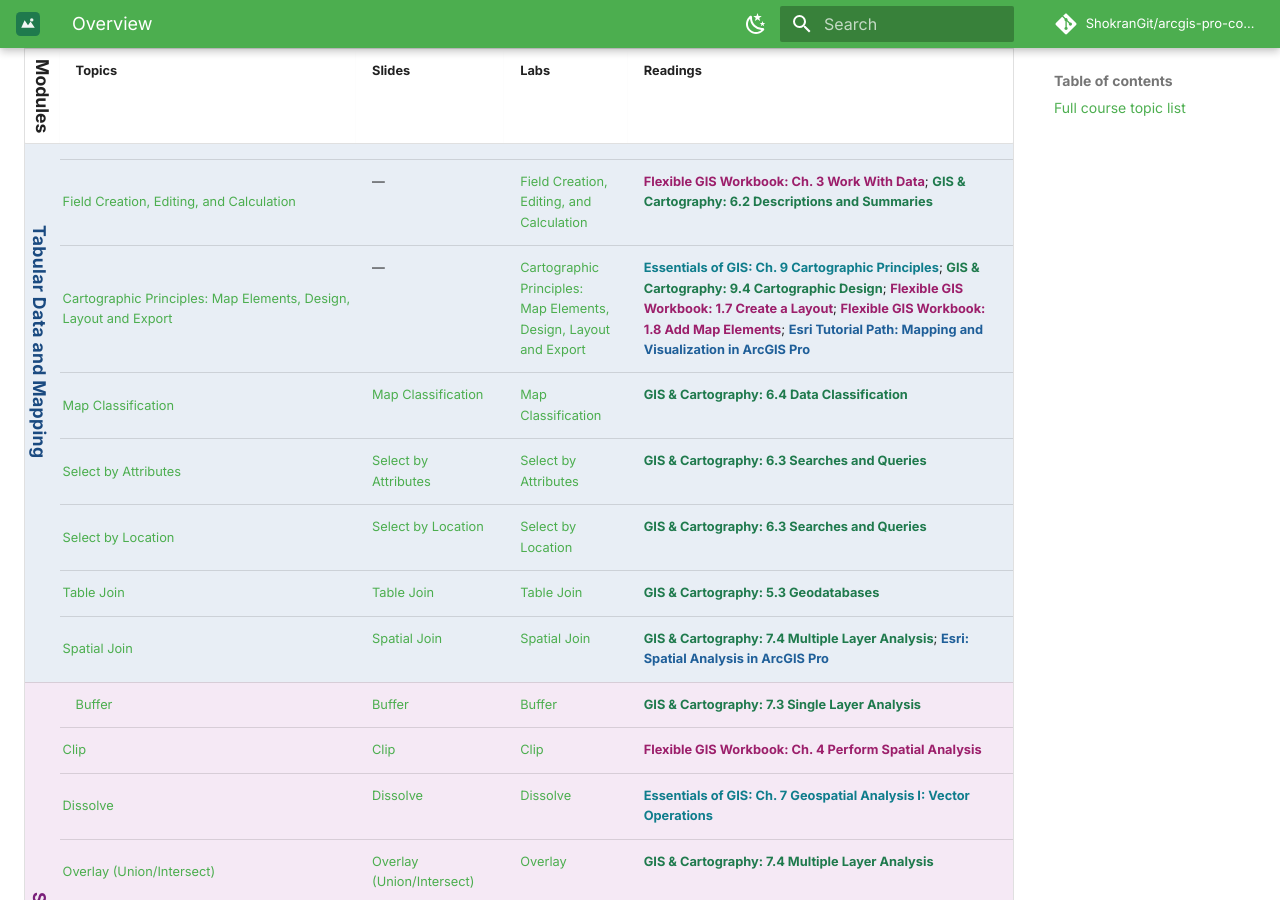
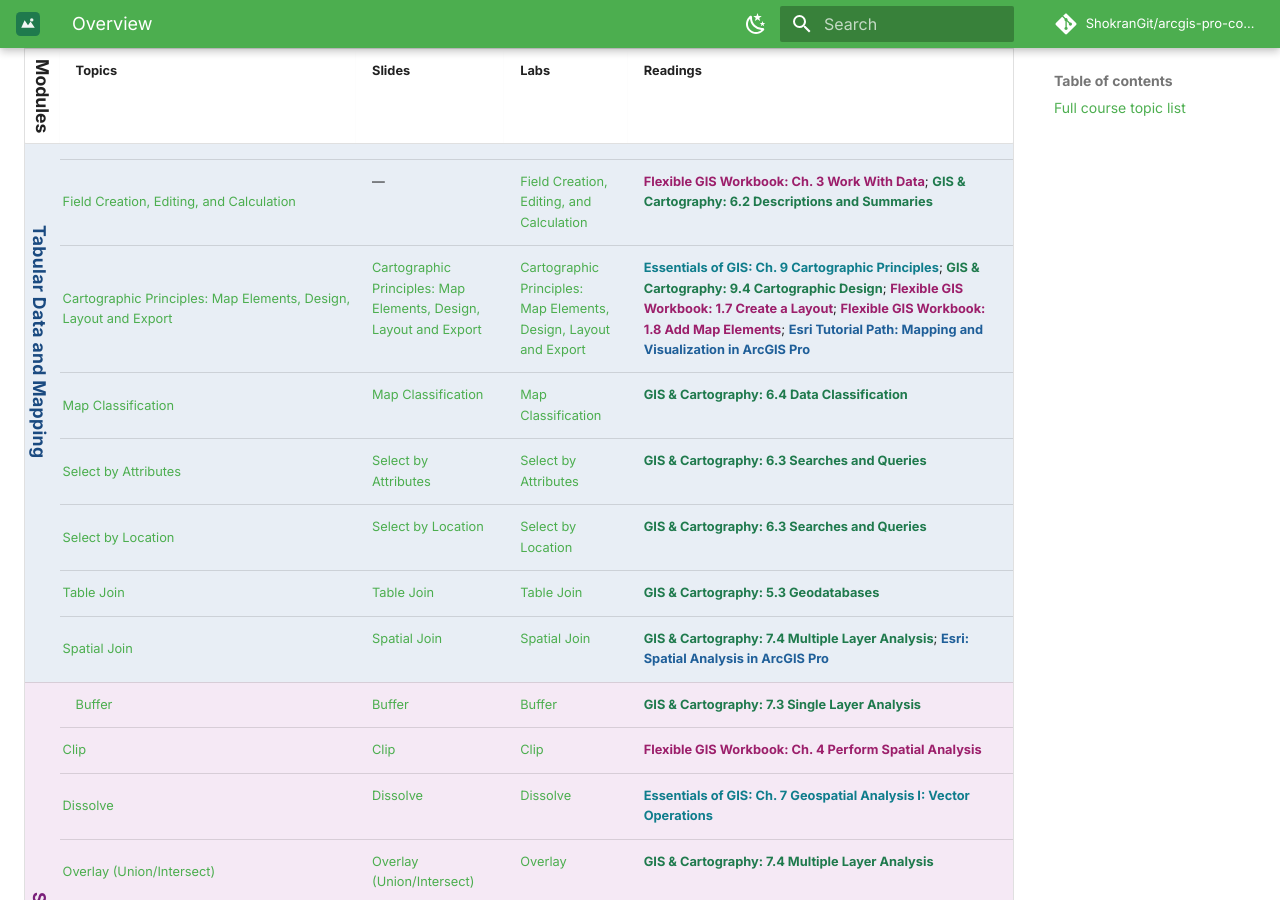
Before and after one commit to ShokranGit/arcgis-pro-course, an MkDocs documentation site: the page built from docs/lessons/index.md, in a window 1280 px wide and 900 px high, scrolled down 1431 px. Built offline with MkDocs 1.6.1 and Material for MkDocs 9.7.7, drawn with Linux system fonts in a browser that asks for light colours; comment, search, counter and statistics services are not loaded.

Commit message:
Add Cartographic Principles slides to lessons table

```diff
--- a/docs/lessons/index.md
+++ b/docs/lessons/index.md
@@ -23,7 +23,7 @@ A date-free, college-agnostic view of every topic in the course. This list isn't
 | <span id="attribute-table-and-field" class="module-badge module-tabular">Tabular Data and Mapping</span> | [Attribute Table and Field](../concepts/attribute-tables.md) | — | [Attribute Table and Field](../labs/attribute-table-and-field/) | [GIS & Cartography: 3.2 Data and Information](https://slcc.pressbooks.pub/maps/chapter/3-2/){: .src-cartography} |
 | <span class="module-badge module-tabular">Tabular Data and Mapping</span> | [CSV Table Management, and Import](03c-tabular-data-management.md) | — | [CSV Table Management, and Import](../labs/attribute-table-and-field/) | [Flexible GIS Workbook: 2.2 Create Point Features from a Table](https://mlpp.pressbooks.pub/flexiblegisworkbookpro/chapter/2-2-create-point-features-from-a-table/){: .src-workbook} |
 | <span class="module-badge module-tabular">Tabular Data and Mapping</span> | [Field Creation, Editing, and Calculation](03c-tabular-data-management.md) | — | [Field Creation, Editing, and Calculation](../labs/attribute-table-and-field/) | [Flexible GIS Workbook: Ch. 3 Work With Data](https://mlpp.pressbooks.pub/flexiblegisworkbookpro/part/work-with-data/){: .src-workbook}; [GIS & Cartography: 6.2 Descriptions and Summaries](https://slcc.pressbooks.pub/maps/chapter/6-2/){: .src-cartography} |
-| <span id="data-classification-and-layout-design" class="module-badge module-tabular">Tabular Data and Mapping</span> | [Cartographic Principles: Map Elements, Design, Layout and Export](04-symbology-map-design.md) | — | [Cartographic Principles: Map Elements, Design, Layout and Export](../labs/data-classification-and-layout-design/) | [Essentials of GIS: Ch. 9 Cartographic Principles](https://saylordotorg.github.io/text_essentials-of-geographic-information-systems/s13-cartographic-principles.html){: .src-essentials}; [GIS & Cartography: 9.4 Cartographic Design](https://slcc.pressbooks.pub/maps/chapter/9-4/){: .src-cartography}; [Flexible GIS Workbook: 1.7 Create a Layout](https://mlpp.pressbooks.pub/flexiblegisworkbookpro/chapter/1-7-create-a-layout/){: .src-workbook}; [Flexible GIS Workbook: 1.8 Add Map Elements](https://mlpp.pressbooks.pub/flexiblegisworkbookpro/chapter/1-8-add-map-elements/){: .src-workbook}; [Esri Tutorial Path: Mapping and Visualization in ArcGIS Pro](https://learn.arcgis.com/en/paths/mapping-and-visualization-in-arcgis-pro/){: .src-esri} |
+| <span id="data-classification-and-layout-design" class="module-badge module-tabular">Tabular Data and Mapping</span> | [Cartographic Principles: Map Elements, Design, Layout and Export](04-symbology-map-design.md) | [Cartographic Principles: Map Elements, Design, Layout and Export](../slides/cartographic-principles.md) | [Cartographic Principles: Map Elements, Design, Layout and Export](../labs/data-classification-and-layout-design/) | [Essentials of GIS: Ch. 9 Cartographic Principles](https://saylordotorg.github.io/text_essentials-of-geographic-information-systems/s13-cartographic-principles.html){: .src-essentials}; [GIS & Cartography: 9.4 Cartographic Design](https://slcc.pressbooks.pub/maps/chapter/9-4/){: .src-cartography}; [Flexible GIS Workbook: 1.7 Create a Layout](https://mlpp.pressbooks.pub/flexiblegisworkbookpro/chapter/1-7-create-a-layout/){: .src-workbook}; [Flexible GIS Workbook: 1.8 Add Map Elements](https://mlpp.pressbooks.pub/flexiblegisworkbookpro/chapter/1-8-add-map-elements/){: .src-workbook}; [Esri Tutorial Path: Mapping and Visualization in ArcGIS Pro](https://learn.arcgis.com/en/paths/mapping-and-visualization-in-arcgis-pro/){: .src-esri} |
 | <span class="module-badge module-tabular">Tabular Data and Mapping</span> | [Map Classification](04-symbology-map-design.md) | [Map Classification](../slides/symbology-map-classification.md) | [Map Classification](../labs/data-classification-and-layout-design/) | [GIS & Cartography: 6.4 Data Classification](https://slcc.pressbooks.pub/maps/chapter/6-4/){: .src-cartography} |
 | <span id="select-by-attributes" class="module-badge module-tabular">Tabular Data and Mapping</span> | [Select by Attributes](03-selection-by-attribute.md) | [Select by Attributes](../slides/select-by-attributes.md) | [Select by Attributes](../labs/select-by-attributes/) | [GIS & Cartography: 6.3 Searches and Queries](https://slcc.pressbooks.pub/maps/chapter/6-3/){: .src-cartography} |
 | <span id="select-by-location" class="module-badge module-tabular">Tabular Data and Mapping</span> | [Select by Location](03b-selection-by-location.md) | [Select by Location](../slides/select-by-location.md) | [Select by Location](../labs/select-by-location/) | [GIS & Cartography: 6.3 Searches and Queries](https://slcc.pressbooks.pub/maps/chapter/6-3/){: .src-cartography} |
```
